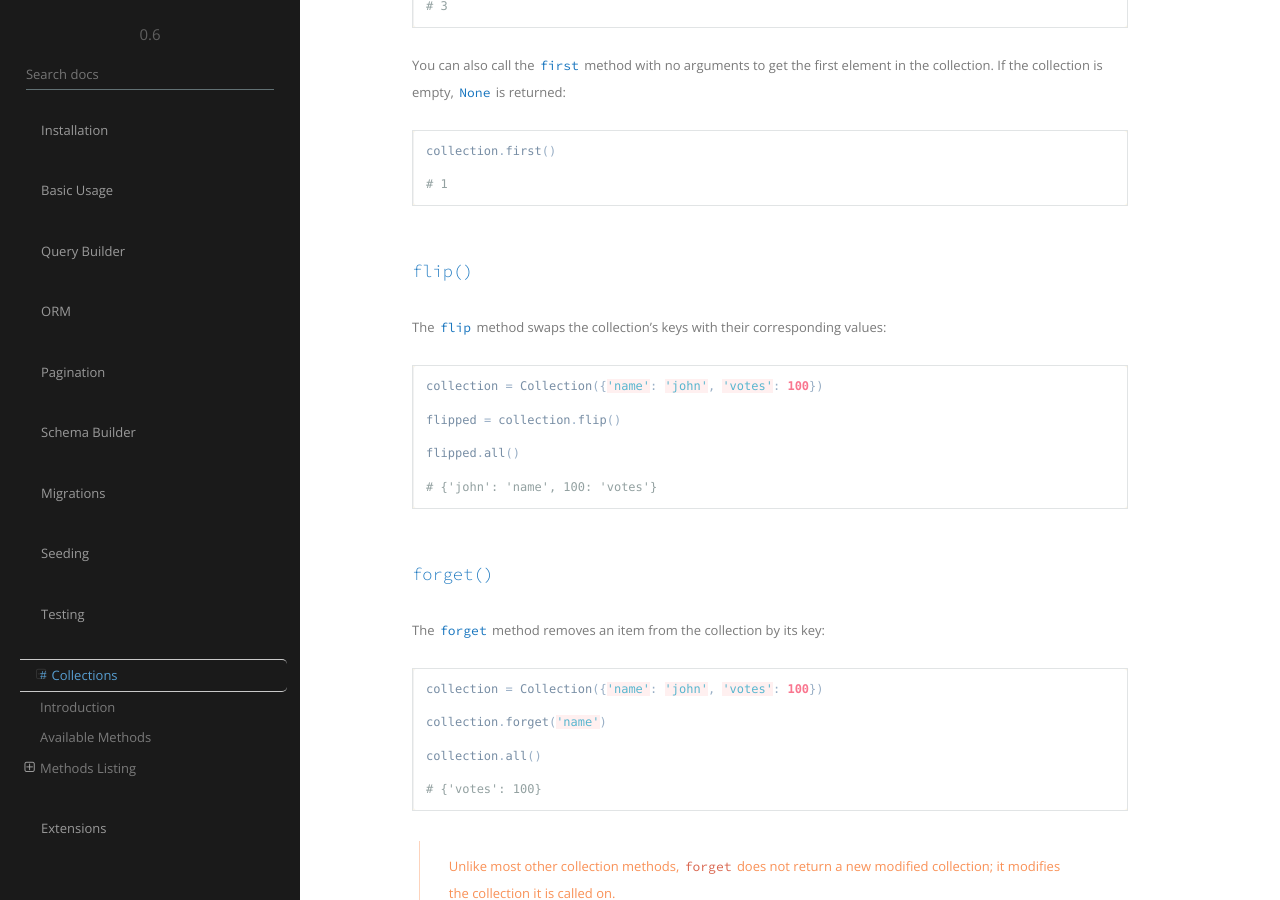
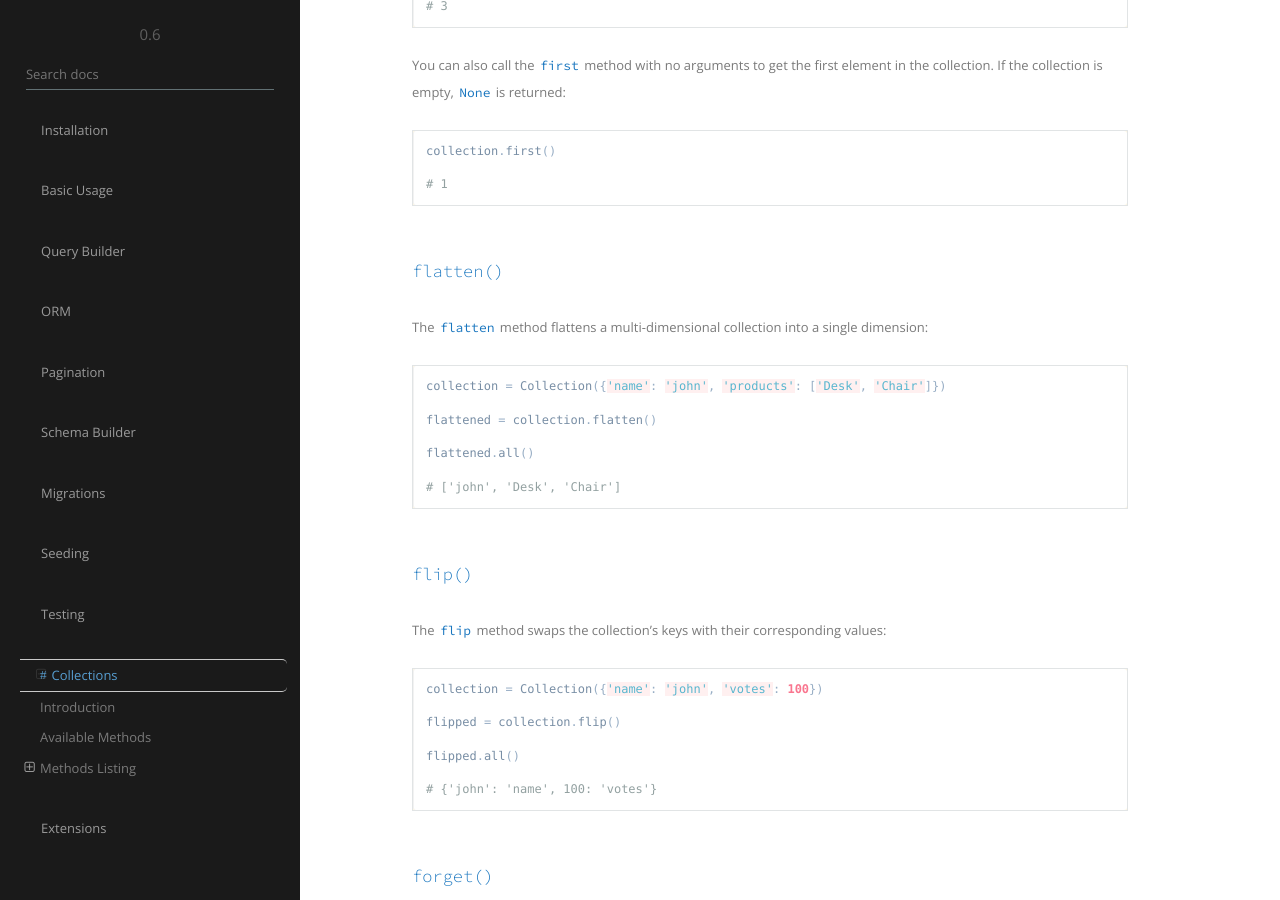
Before and after one commit to sdispater/orator, a Sphinx documentation site: the page built from docs/collections.rst, in a window 1280 px wide and 900 px high, scrolled down 5649 px. Built offline with Sphinx 7.4.7 and the Read the Docs theme 2.0.0, drawn with Linux system fonts in a browser that asks for light colours.

Commit message:
Updating docs

```diff
--- a/docs/collections.rst
+++ b/docs/collections.rst
@@ -41,6 +41,7 @@ You may select any method from this table to see an example of its usage:
 * every_
 * filter_
 * first_
+* flatten_
 * flip_
 * forget_
 * for_page_
@@ -340,6 +341,24 @@ If the collection is empty, ``None`` is returned:
     collection.first()
 
     # 1
+
+
+.. _flatten:
+
+``flatten()``
+-------------
+
+The ``flatten`` method flattens a multi-dimensional collection into a single dimension:
+
+.. code-block:: python
+
+    collection = Collection({'name': 'john', 'products': ['Desk', 'Chair']})
+
+    flattened = collection.flatten()
+
+    flattened.all()
+
+    # ['john', 'Desk', 'Chair']
 
 
 .. _flip:
```
